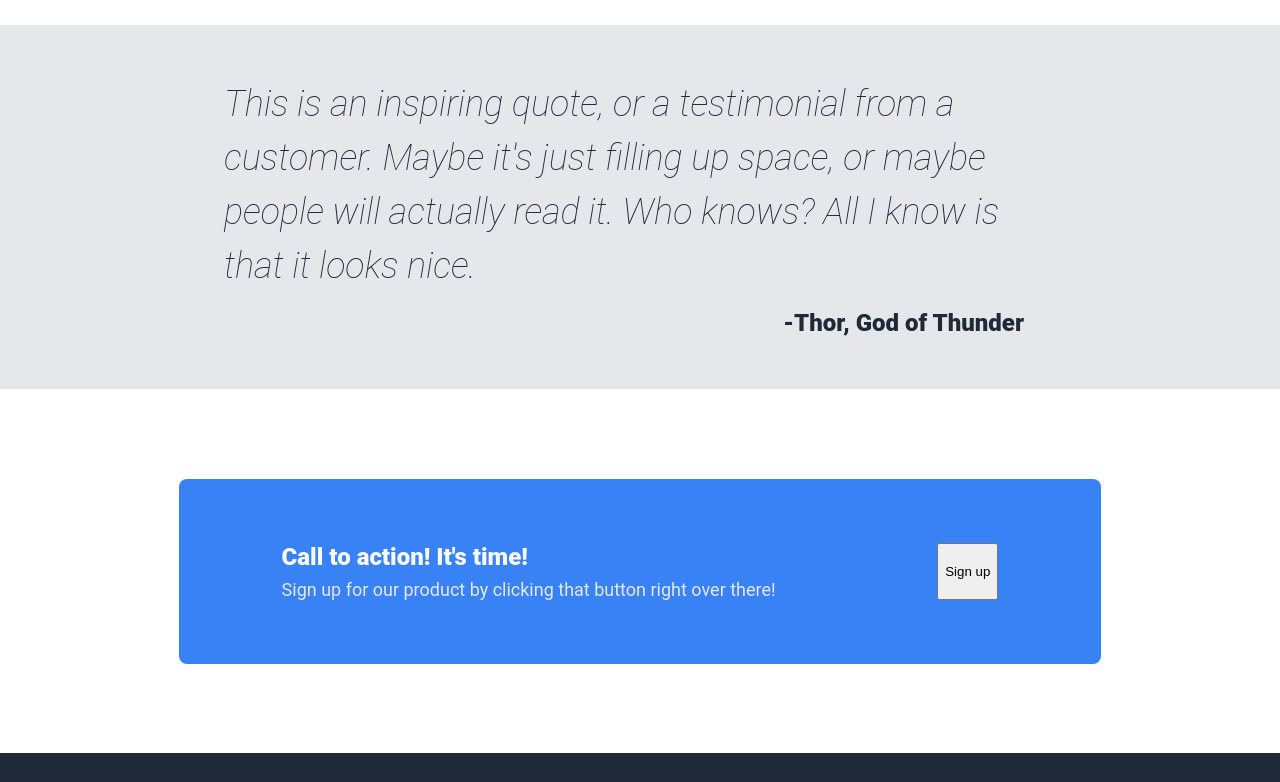
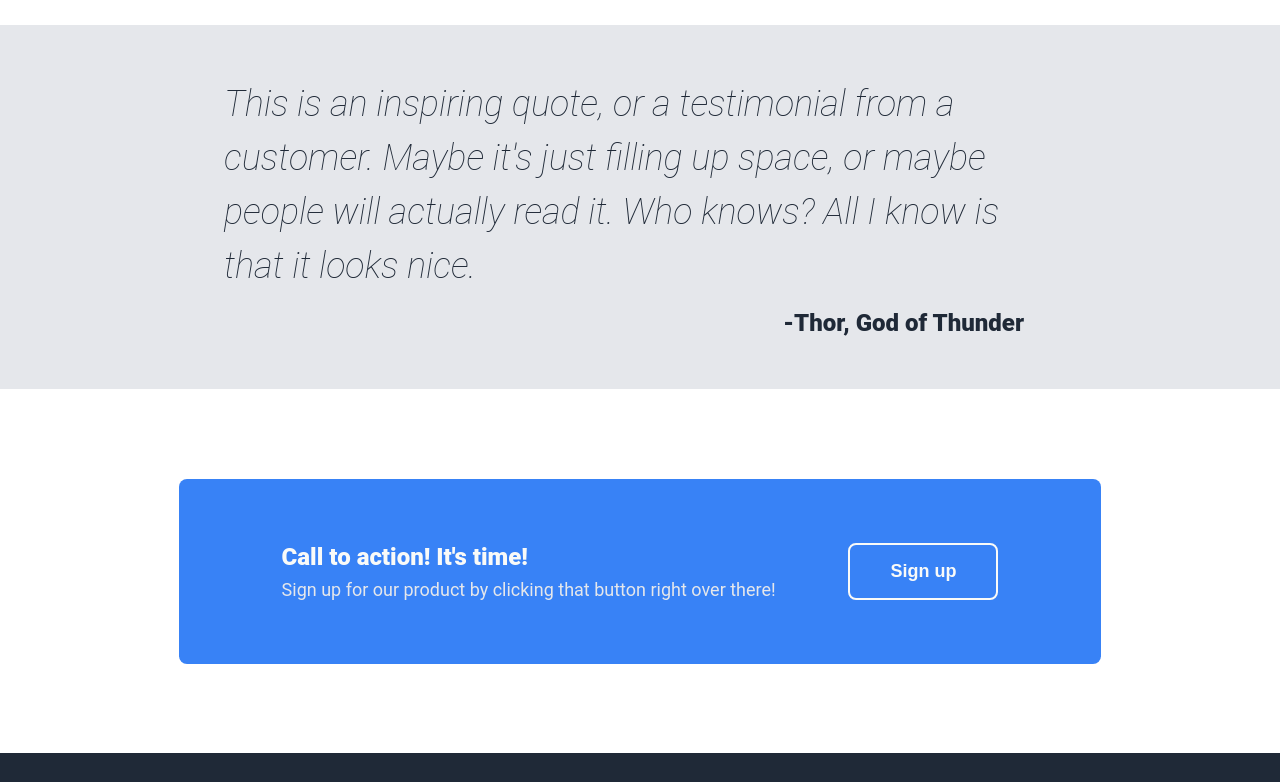
Before and after one commit to murat-yes-i-am/odin-foundations-landing-page, a plain HTML site: page index.html in a window 1280 px wide. Shown: the part 868-1650 px from the top of the page. Drawn offline with Linux system fonts and the light colour scheme.

Commit message:
feat: add styles to buttons

```diff
--- a/index.html
+++ b/index.html
@@ -70,7 +70,7 @@
         <div class="call-to-action__text">Sign up for our product by clicking that button right over there!</div>
       </div>
 
-      <button class="call-to-action__button">Sign up</button>
+      <button class="button call-to-action__button">Sign up</button>
     </div>
   </section>
 
--- a/style.css
+++ b/style.css
@@ -12,6 +12,18 @@ body {
   flex-direction: column;
   padding: 0;
   margin: 0;
+}
+
+.button {
+  color: var(--main-text);
+  background-color: var(--blue-color);
+  width: 150px;
+  border: none;
+  padding: 8px;
+  border-radius: 8px;
+  font-size: 18px;
+  font-weight: bold;
+  cursor: pointer;
 }
 
 .header {
@@ -187,6 +199,7 @@ body {
 
 .call-to-action__button {
   margin-left: auto;
+  border: 2px solid var(--main-text);
 }
 
 .footer {
```
